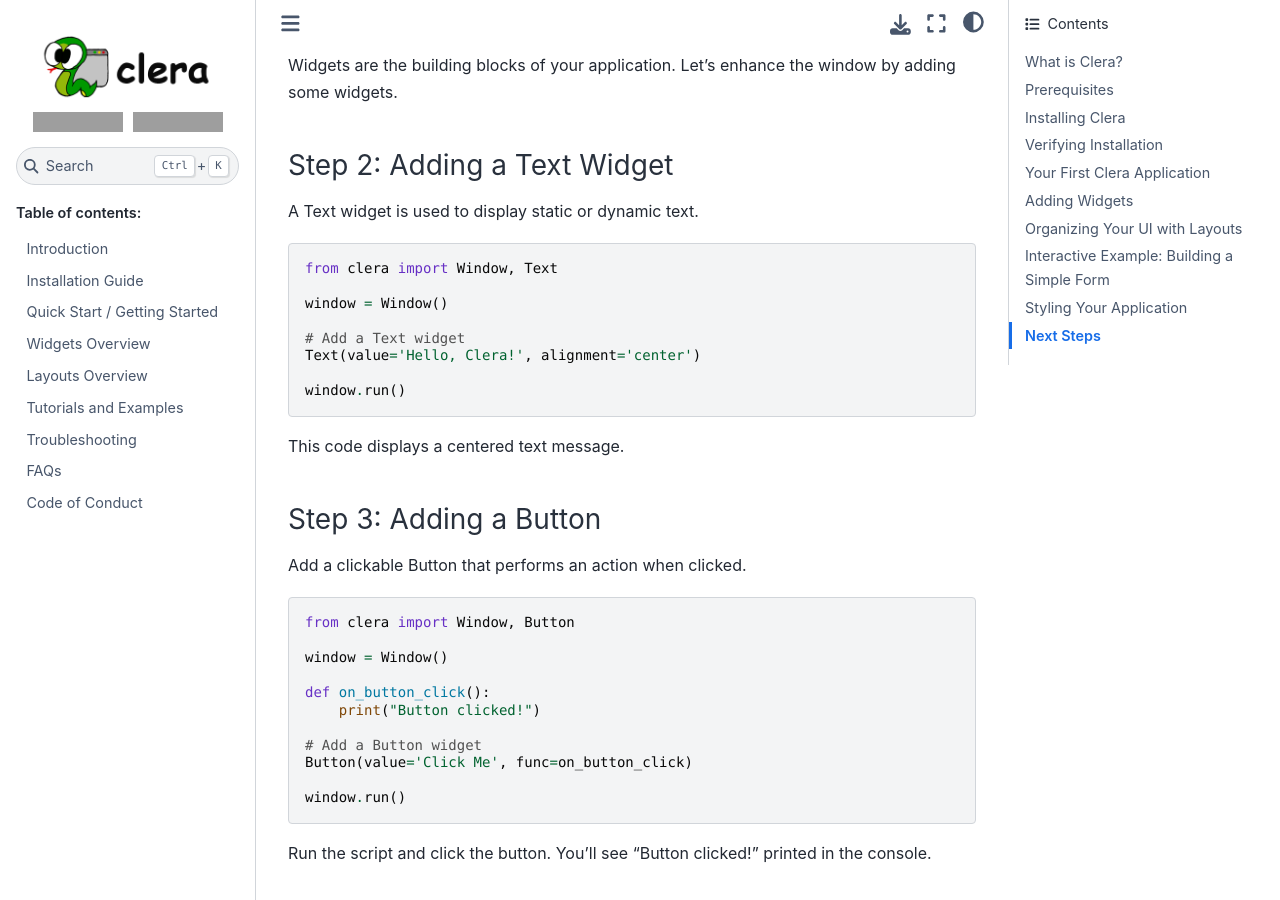
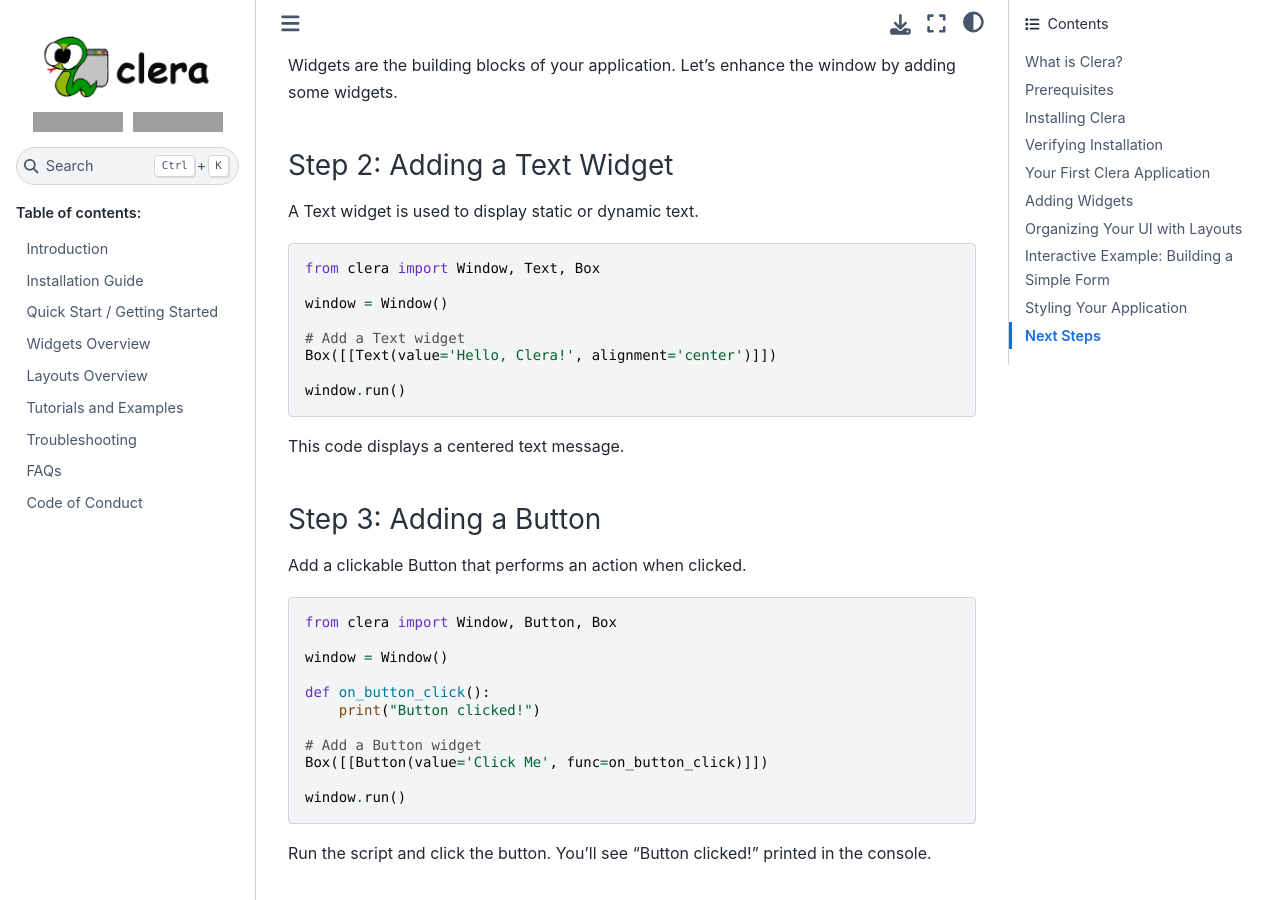
Before and after one commit to cleragui/main, a Sphinx documentation site: the page built from source/index.rst, in a window 1280 px wide and 900 px high, scrolled down 2187 px. Built offline with Sphinx 7.4.7 and the Sphinx Book theme 1.1.4, drawn with Linux system fonts in a browser that asks for light colours; grey boxes are pictures that could not be loaded.

Commit message:
Add files via upload

```diff
--- a/source/index.rst
+++ b/source/index.rst
@@ -114,12 +114,12 @@ A Text widget is used to display static or dynamic text.
 
 .. code-block:: python
 
-    from clera import Window, Text
+    from clera import Window, Text, Box
 
     window = Window()
 
     # Add a Text widget
-    Text(value='Hello, Clera!', alignment='center')
+    Box([[Text(value='Hello, Clera!', alignment='center')]])
 
     window.run()
 
@@ -132,7 +132,7 @@ Add a clickable Button that performs an action when clicked.
 
 .. code-block:: python
 
-    from clera import Window, Button
+    from clera import Window, Button, Box
 
     window = Window()
 
@@ -140,7 +140,7 @@ Add a clickable Button that performs an action when clicked.
         print("Button clicked!")
 
     # Add a Button widget
-    Button(value='Click Me', func=on_button_click)
+    Box([[Button(value='Click Me', func=on_button_click)]])
 
     window.run()
 
```
